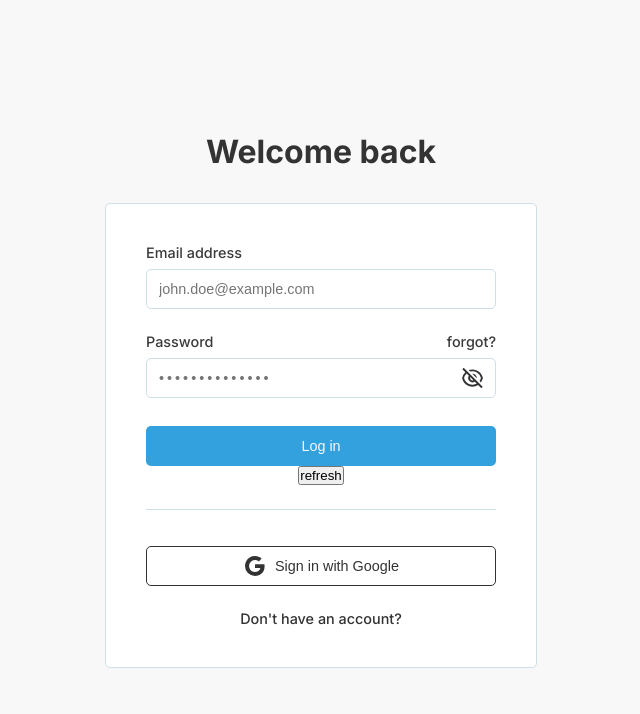
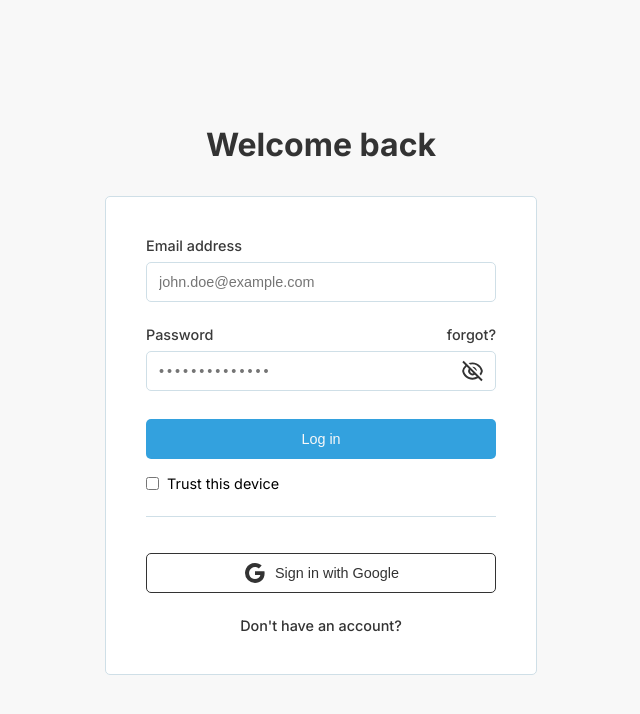
Before and after one commit to nishaj0/Ai_WallHub, a React (Vite) app in the folder client/: page /login in a window 1280 px wide. Shown: the top 714 px of the page, without its empty margins (319-959 px from the left). Built offline with nearby package versions, Linux system fonts and the light colour scheme.

Commit message:
added persist login toggle check box in login

```diff
--- a/client/src/containers/PersistLogin/PersistLogin.jsx
+++ b/client/src/containers/PersistLogin/PersistLogin.jsx
@@ -6,7 +6,7 @@ import useAuth from "../../hooks/useAuth";
 const PersistLogin = () => {
    const [isLoading, setIsLoading] = useState(true);
    const refresh = useRefreshToken();
-   const { setAuth, persist } = useAuth();
+   const { auth, persist } = useAuth();
 
    useEffect(() => {
       let isMounted = true;
@@ -15,7 +15,7 @@ const PersistLogin = () => {
          try {
             await refresh();
          } catch (err) {
-            console.log(err);
+            console.error(err);
          } finally {
             isMounted && setIsLoading(false);
          }
--- a/client/src/pages/Auth/Login/Login.jsx
+++ b/client/src/pages/Auth/Login/Login.jsx
@@ -7,6 +7,7 @@ import {
    Form,
    useActionData,
    useNavigation,
+   useNavigate,
    useLocation,
 } from "react-router-dom";
 import useAuth from "../../../hooks/useAuth";
@@ -39,6 +40,7 @@ export async function action(obj) {
       );
       accessToken = res?.data?.accessToken;
       console.log(accessToken);
+      console.log({ email, accessToken });
    } catch (error) {
       errorMessage = error?.response?.data?.message;
    }
@@ -51,18 +53,37 @@ function Login() {
 
    const actionData = useActionData();
    const navigation = useNavigation();
+   const navigate = useNavigate();
    const location = useLocation();
 
-   const { auth, setAuth } = useAuth();
+   const { auth, setAuth, persist, setPersist } = useAuth();
    const refresh = useRefreshToken();
+
+   const togglePersist = () => {
+      setPersist(prev => !prev);
+  }
+
+  useEffect(() => {
+      localStorage.setItem("persist", persist);
+  }, [persist])
 
    // ? useEffect to set the error message and auth state when action is called
    useEffect(() => {
       setErrorMessage(actionData?.errorMessage);
-      setAuth(actionData?.userData);
+      setAuth((prev) => {
+         if (actionData?.userData === undefined || false || null) {
+            return prev;
+         } else {
+            return actionData.userData;
+         }
+      });
    }, [actionData, navigation.state]);
+   console.log({ auth });
 
-   // console.log({ auth });
+   useEffect(() => {
+      if (actionData?.userData && actionData?.userData?.accessToken)
+         navigate("/profile");
+   }, [actionData]);
 
    return (
       <div className="wallHub__login">
@@ -105,7 +126,7 @@ function Login() {
                   </span>
                </div>
                {errorMessage && (
-                  <p className="wallHub__login_error">
+                  <p className="wallHub__login-error">
                      <RiErrorWarningFill />
                      {errorMessage}
                   </p>
@@ -113,8 +134,19 @@ function Login() {
                <button disabled={navigation.state === "submitting"}>
                   {navigation.state === "submitting" ? "logging..." : "Log in"}
                </button>
+               <div className="wallHub__login-checkbox">
+                  <input
+                     type="checkbox"
+                     id="persist"
+                     onChange={togglePersist}
+                     checked={persist}
+                  />
+                  {/* <span className="wallHub__login-checkbox_custom-icon"></span> */}
+                  <label htmlFor="persist">Trust this device</label>
+               </div>
             </Form>
-            <button onClick={() => refresh()}>refresh</button>
+            {/* <button onClick={() => refresh()}>refresh</button> */}
+
             <hr className="wallHub__login-hr" />
             <button className="wallHub__login-google_button">
                <RiGoogleFill color="#333" size={24} />
--- a/client/src/pages/Auth/Login/login.css
+++ b/client/src/pages/Auth/Login/login.css
@@ -108,7 +108,7 @@
    margin-top: 0rem;
 }
 
-.wallHub__login_error{
+.wallHub__login-error {
    display: flex;
    align-self: flex-start;
    align-items: center;
@@ -117,10 +117,12 @@
    color: red;
    font-size: var(--small-font-size);
 }
-.wallHub__login_error svg{
+
+.wallHub__login-error svg {
    fill: red;
    margin-right: .25rem;
 }
+
 .wallHub__login-container form>button {
    border: none;
    outline: none;
@@ -134,6 +136,30 @@
    background-color: var(--main-sky-blue);
    border-radius: 5px;
    cursor: pointer;
+}
+
+/* ------------------checkbox------------------ */
+
+.wallHub__login-checkbox {
+   display: flex;
+   align-items: center;
+   justify-content: start;
+   width: 100%;
+   margin-top: 1rem;
+   font-size: var(--small-font-size);
+   position: relative;
+}
+
+/* .wallHub__login-checkbox input[type="checkbox"] {
+
+}
+
+.wallHub__login-checkbox_custom-icon {
+
+} */
+
+.wallHub__login-checkbox>label {
+   margin-left: .5rem;
 }
 
 .wallHub__login-hr {
--- a/client/src/pages/Home/Home.jsx
+++ b/client/src/pages/Home/Home.jsx
@@ -64,6 +64,7 @@ function Home() {
          </div>
          <div className="wallHub__home-wallpapers section__padding">
             <div className="wallHub__home-wallpapers_searchTag-container">
+               {/* <Link to={"/profile"}>Profile</Link> */}
                <SearchTag searchText={"anime"} content={"Anime"} />
                <SearchTag searchText={"nature"} content={"Nature"} />
                <SearchTag searchText={"landscape"} content={"Landscape"} />
--- a/client/src/pages/Profile/ProfileLayout/ProfileLayout.jsx
+++ b/client/src/pages/Profile/ProfileLayout/ProfileLayout.jsx
@@ -2,6 +2,7 @@ import React from "react";
 import "./profileLayout.css";
 import { useState } from "react";
 import { Link, NavLink, Outlet } from "react-router-dom";
+import useAuth from "../../../hooks/useAuth"
 import { RiUserFill } from "react-icons/ri";
 
 function ActivityLink({ content, to }) {
@@ -25,6 +26,8 @@ function ActivityLink({ content, to }) {
 
 function Profile() {
    const [customProfile, setCustomProfile] = useState(false);
+   const {auth} = useAuth()
+
    return (
       <div className="wallHub__profile-container">
          <div className="wallHub__profile">
@@ -39,7 +42,7 @@ function Profile() {
                   </div>
                </div>
                <div className="wallHub__profile-details_info">
-                  <h3>John Doe</h3>
+                  <h3>{auth?.email}</h3>
                   <div className="wallHub__profile-details_info-likes">
                      <div>
                         <h4>10</h4>
```
Also changed, not shown: 1 other file (tests, documents, lock files or other folders).
